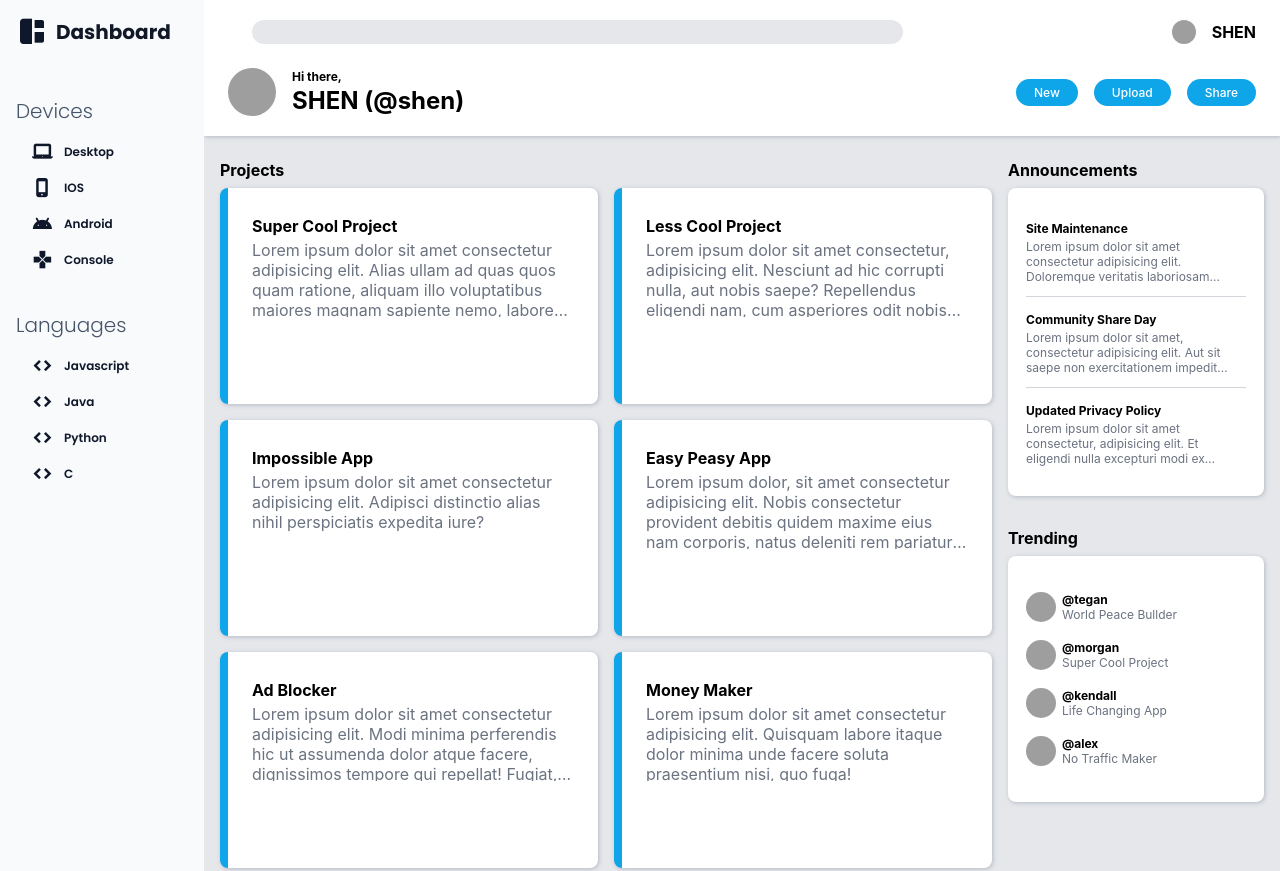
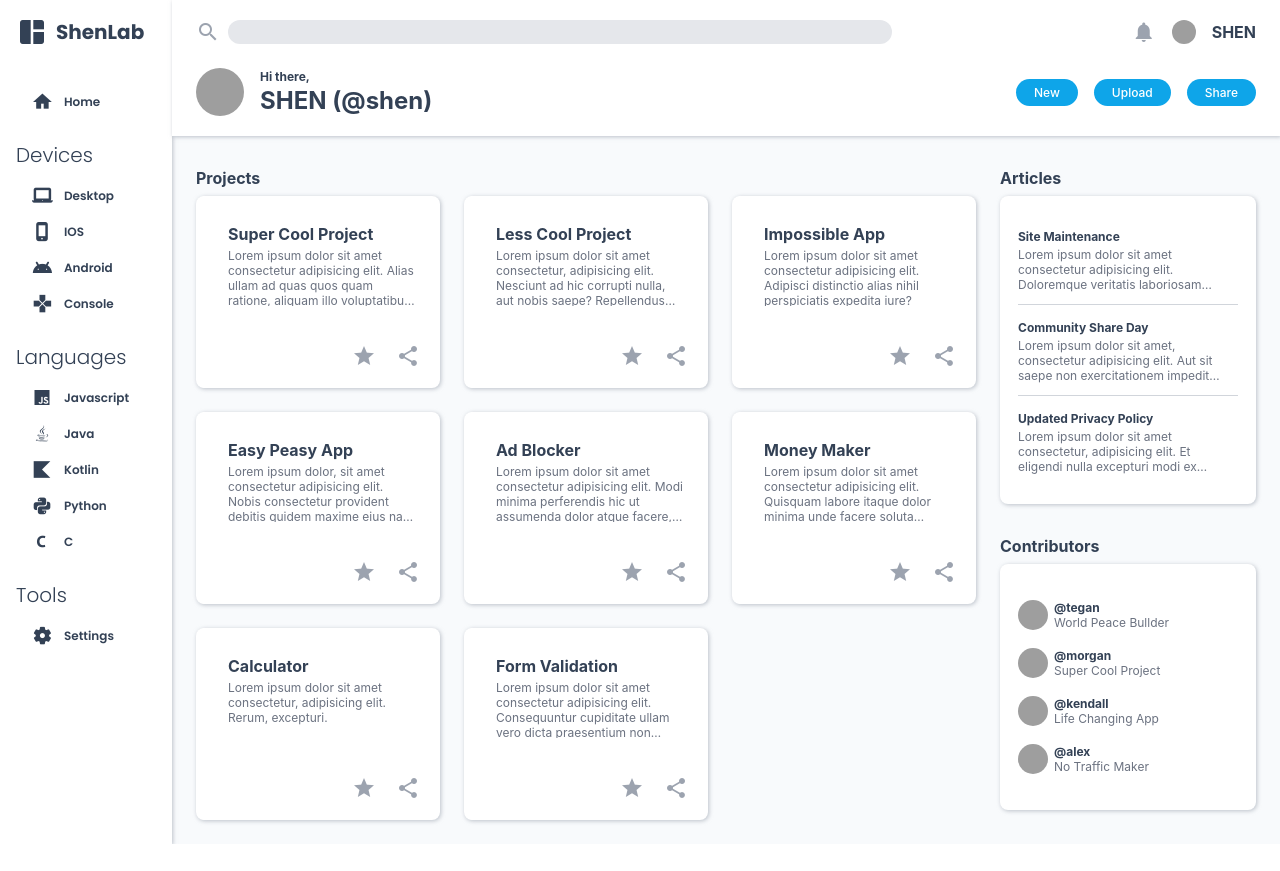
Before and after one commit to helloShen/lilypads-dashboard, a plain HTML site: page index.html in a window 1280 px wide. Shown: the top 871 px of the page. After the commit the page ends 844 px from the top, so only its background shows below. Drawn offline with Linux system fonts and the light colour scheme; grey boxes are pictures that could not be loaded; a web font is replaced by a local one.

Commit message:
v2.0 almost finish

```diff
--- a/css/main.css
+++ b/css/main.css
@@ -13,6 +13,17 @@
 :root {
     --black: #000000;
     --white: #ffffff;
+
+    --neutral-50: #fafafa;
+    --neutral-100: #f5f5f5;
+    --neutral-200: #e5e5e5;
+    --neutral-300: #d4d4d4;
+    --neutral-400: #a3a3a3;
+    --neutral-500: #737373;
+    --neutral-600: #525252;
+    --neutral-700: #404040;
+    --neutral-800: #262626;
+    --neutral-900: #171717;
 
     --slate-50: #f8fafc;
     --slate-100: #f1f5f9;
@@ -47,12 +58,13 @@
     --sky-800: #075985;
     --sky-900: #0c4a6e;
 
+    --yellow-400: #facc15;
+
     --shadow: #9ca3afaa;
 }
 
-/* remove this if you want to add your own icons */
-.icon {
-    /* background-color: var(--sky-100); */
+body {
+    color: var(--slate-700);
 }
 
 img {
@@ -108,61 +120,75 @@ img {
     grid-row: 1 / span 2;
     /* inner layout */
     font-family: 'Poppins';
-    color: var(--slate-900);
-    background-color: var(--slate-50);
+    background-color: var(--white);
+    box-shadow: 1px 1px 4px var(--shadow);
     z-index: 1;
 }
 
 .sidebar .title {
     font-size: 1.25rem;
     font-weight: lighter;
-    color: var(--slate-600);
     margin-left: 1rem;
     margin-bottom: .5rem;
 }
 
-.sidebar > .devices {
-    margin-bottom: 2rem;
+.sidebar a {
+    padding: 0 1rem;
+    border-right: .25rem solid var(--white);
+    color: var(--slate-700);
+    display: grid;
+    grid-template-columns: 2.25rem 6rem;
+    gap: .25rem;
+    align-items: center;
 }
 
-.sidebar a {
-    padding: 0 1rem;
-    border-right: .25rem solid var(--slate-50);
-    display: grid;
-    grid-template-columns: 2.25rem 8rem;
-    gap: .25rem;
-}
-
-.sidebar a:not(:first-child):hover {
-    background-color: var(--sky-200);
+.sidebar > div:not(.logo) a:hover {
+    background-color: var(--slate-200);
     color: var(--white);
     border-right: .25rem solid var(--sky-500);
 }
 
 .sidebar > .logo > a {
     padding: 1rem;
-    margin-bottom: 2rem;
+    margin-bottom: 1rem;
 }
 
-.sidebar span.icon {
+.sidebar > div:not(:first-child):not(:last-child) {
+    margin: 1.25rem 0;
+}
+
+.sidebar > div:not(.logo) i.material-icons {
     font-size: 1.25rem;
+    line-height: 1.25rem;
     font-weight: bold;
     margin: .5rem;
     margin-left: 1rem;
-    color: var(--slate-900);
 }
 
-.sidebar > .logo span.icon {
-    font-size: 2rem;
-    margin: 0;
+.sidebar > div:not(.logo) i.mdi {
+    font-size: 1.25rem;
+    line-height: 1.25rem;
+    font-weight: bold;
+    margin: .5rem;
+    margin-left: 1rem;
 }
 
-.sidebar span.name {
+.sidebar > :not(.logo) span.name {
     font-size: .75rem;
     font-weight: 600;
     line-height: 1.25rem;
     margin: .5rem;
-    color: var(--slate-900);
+}
+
+.sidebar > div:not(.logo) >a:hover i.material-icons,
+.sidebar > div:not(.logo) >a:hover i.mdi,
+.sidebar > div:not(.logo) >a:hover span.name {
+    color: var(--sky-500);
+}
+
+.sidebar > .logo i.material-icons {
+    font-size: 2rem;
+    margin: 0;
 }
 
 .sidebar .logo span.name {
@@ -170,7 +196,6 @@ img {
     font-weight: bold;
     line-height: 2rem;
     margin: 0;
-    color: var(--gray-900);
 }
 
 
@@ -188,6 +213,7 @@ img {
     grid-template-rows: 2rem 3.5rem;
     gap: 1rem;
     align-items: center;
+    z-index: 1;
 }
 
 .search {
@@ -197,9 +223,11 @@ img {
     gap: .5rem;
 }
 
-.search > .icon {
-    width: 1rem;
-    height: 1rem;
+.search > i {
+    width: 1.5rem;
+    height: 1.5rem;
+    cursor: pointer;
+    color: var(--gray-400);
 }
 
 .search > textarea {
@@ -220,9 +248,11 @@ img {
     grid-auto-flow: column;
 }
 
-.profile > .icon {
-    width: 1rem;
-    height: 1rem;
+.profile > i {
+    width: 1.5rem;
+    height: 1.5rem;
+    cursor: pointer;
+    color: var(--gray-400);
 }
 
 .profile > .logo {
@@ -285,13 +315,12 @@ img {
     /* global layout */
     grid-column: 2 / span 1;
     grid-row: 2 / span 1;
-    background-color: var(--gray-200);
+    background-color: var(--slate-50);
     /* inner layout */
     display: grid;
     grid-template-columns: 1fr 16rem;
-    gap: 1rem;
-    padding: 1rem;
-    z-index: -1;
+    gap: 1.5rem;
+    padding: 1.5rem;
 }
 
 .line-clamp-3 {
@@ -331,6 +360,14 @@ img {
     font-size: .75rem;
 }
 
+.right-col .card {
+    cursor: pointer;
+}
+
+.right-col .card .title:hover {
+    color: var(--sky-500);
+}
+
 .right-col .card .user {
     height: 2.5em;
     margin: 1.5em 0;
@@ -365,22 +402,34 @@ img {
 
 .projects {
     display: grid;
-    grid-template-columns: repeat(auto-fit, minmax(16rem, 1fr));
-    gap: 1rem;
+    grid-template-columns: repeat(auto-fit, minmax(14rem, 1fr));
+    gap: 1.5rem;
     align-content: start;
 }
 
 .projects > .card {
     /* global layout */
-    height: 13.5rem;
-    border-left: .5em solid var(--sky-500);
+    height: 12rem;
+    border-left: .5em solid var(--white);
     /* inner layout */
     display: grid;
     grid-template-rows: auto auto 1fr;
     align-content: start;
+    /* inner style */
+    cursor: pointer;
+    user-select: none;
+}
+
+.projects > .card:hover {
+    border-left: .5em solid var(--sky-500);
+}
+
+.projects > .card:hover > .title {
+    color: var(--sky-500);
 }
 
 .projects > .card > .text {
+    font-size: .75rem;
     max-height: calc(4 * 1.2em); /* maximum 4 lines, default line height = 1.2 */
 }
 
@@ -392,7 +441,18 @@ img {
     gap: 1.5em;
 }
 
-.projects > .card > .controls > .icon {
+.projects > .card > .controls > i {
     width: 1.25rem;
     height: 1.25rem;
+    cursor: pointer;
+    user-select: none;
+    color: var(--gray-400);
 }
+
+.projects > .card > .controls > i:last-child:hover {
+    color: var(--sky-500);
+}
+
+.projects > .card > .controls > i.lighted {
+    color: var(--yellow-400);
+}
--- a/index.html
+++ b/index.html
@@ -13,64 +13,81 @@
       <div class="sidebar">
         <div class="logo">
           <a href="#">
-            <span class="icon material-icons">space_dashboard</span>
-            <span class="name">Dashboard</span>
+            <i class="material-icons">space_dashboard</i>
+            <span class="name">ShenLab</span>
           </a>
+        </div>
+        <div class="home">
+            <a href="#"
+            ><i class="material-icons">home</i
+            ><span class="name">Home</span></a
+            >
         </div>
         <div class="devices">
             <div class="title">Devices</div>
             <a href="#"
-            ><span class="icon material-icons">laptop_mac</span
+            ><i class="material-icons">laptop_mac</i
             ><span class="name">Desktop</span></a
             >
             <a href="#"
-            ><span class="icon material-icons">phone_iphone</span
+            ><i class="material-icons">phone_iphone</i
             ><span class="name">IOS</span></a
             >
             <a href="#"
-            ><span class="icon material-icons">android</span
+            ><i class="material-icons">android</i
             ><span class="name">Android</span
             ></a>
             <a href="#"
-            ><span class="icon material-icons">gamepad</span
+            ><i class="material-icons">gamepad</i
             ><span class="name">Console</span
             ></a>
         </div>
         <div class="languages">
             <div class="title">Languages</div>
             <a href="#"
-            ><span class="icon material-icons">code</span
+            ><i class="mdi mdi-language-javascript"></i
             ><span class="name">Javascript</span></a
             >
             <a href="#"
-            ><span class="icon material-icons">code</span
+            ><i class="mdi mdi-language-java"></i
             ><span class="name">Java</span></a
             >
             <a href="#"
-            ><span class="icon material-icons">code</span
+            ><i class="mdi mdi-language-kotlin"></i
+            ><span class="name">Kotlin</span></a
+            >
+            <a href="#"
+            ><i class="mdi mdi-language-python"></i
             ><span class="name">Python</span></a
             >
             <a href="#"
-            ><span class="icon material-icons">code</span
+            ><i class="mdi mdi-language-c"></i
             ><span class="name">C</span></a
+            >
+        </div>
+        <div class="tools">
+            <div class="title">Tools</div>
+            <a href="#"
+            ><i class="material-icons">settings</i
+            ><span class="name">Settings</span></a
             >
         </div>
       </div>
       <div class="header">
         <div class="search">
-          <div class="icon"></div>
-          <textarea name="search" id="search" cols="30" rows="1"></textarea>
+          <i class="material-icons">search</i>
+          <textarea name="search" id="search" cols="30" rows="1"> </textarea>
         </div>
         <div class="profile">
-          <div class="icon"></div>
+          <i class="material-icons">notifications</i>
           <div class="logo">
-            <img src="https://source.unsplash.com/random" alt="" />
+            <img src="https://source.unsplash.com/random?sig=1" alt="" />
           </div>
           <div class="name">SHEN</div>
         </div>
         <div class="greet">
           <div class="logo">
-            <img src="https://source.unsplash.com/random" alt="" />
+            <img src="https://source.unsplash.com/random?sig=1" alt="" />
           </div>
           <div class="hi">Hi there,</div>
           <div class="name">SHEN (@shen)</div>
@@ -94,9 +111,7 @@
                 consequuntur ducimus? Quibusdam, esse.
               </div>
               <div class="controls">
-                <div class="icon"></div>
-                <div class="icon"></div>
-                <div class="icon"></div>
+                <i class="material-icons">star</i><i class="material-icons">share</i>
               </div>
             </div>
             <div class="card">
@@ -108,9 +123,7 @@
                 perspiciatis excepturi ad! Mollitia!
               </div>
               <div class="controls">
-                <div class="icon"></div>
-                <div class="icon"></div>
-                <div class="icon"></div>
+                <i class="material-icons">star</i><i class="material-icons">share</i>
               </div>
             </div>
             <div class="card">
@@ -120,9 +133,7 @@
                 Adipisci distinctio alias nihil perspiciatis expedita iure?
               </div>
               <div class="controls">
-                <div class="icon"></div>
-                <div class="icon"></div>
-                <div class="icon"></div>
+                <i class="material-icons">star</i><i class="material-icons">share</i>
               </div>
             </div>
             <div class="card">
@@ -143,9 +154,7 @@
                 voluptas ratione?
               </div>
               <div class="controls">
-                <div class="icon"></div>
-                <div class="icon"></div>
-                <div class="icon"></div>
+                <i class="material-icons">star</i><i class="material-icons">share</i>
               </div>
             </div>
             <div class="card">
@@ -159,9 +168,7 @@
                 alias quia! Tenetur error blanditiis voluptas aperiam?
               </div>
               <div class="controls">
-                <div class="icon"></div>
-                <div class="icon"></div>
-                <div class="icon"></div>
+                <i class="material-icons">star</i><i class="material-icons">share</i>
               </div>
             </div>
             <div class="card">
@@ -172,9 +179,7 @@
                 praesentium nisi, quo fuga!
               </div>
               <div class="controls">
-                <div class="icon"></div>
-                <div class="icon"></div>
-                <div class="icon"></div>
+                <i class="material-icons">star</i><i class="material-icons">share</i>
               </div>
             </div>
             <div class="card">
@@ -184,9 +189,7 @@
                 excepturi.
               </div>
               <div class="controls">
-                <div class="icon"></div>
-                <div class="icon"></div>
-                <div class="icon"></div>
+                <i class="material-icons">star</i><i class="material-icons">share</i>
               </div>
             </div>
             <div class="card">
@@ -201,16 +204,14 @@
                 impedit officia eveniet autem iusto necessitatibus doloremque.
               </div>
               <div class="controls">
-                <div class="icon"></div>
-                <div class="icon"></div>
-                <div class="icon"></div>
+                <i class="material-icons">star</i><i class="material-icons">share</i>
               </div>
             </div>
           </div>
         </div>
         <div class="right-col">
           <div class="block">
-            <div class="title">Announcements</div>
+            <div class="title">Articles</div>
             <div class="card">
               <div class="section">
                 <div class="title">Site Maintenance</div>
@@ -239,32 +240,32 @@
             </div>
           </div>
           <div class="block">
-            <div class="title">Trending</div>
+            <div class="title">Contributors</div>
             <div class="card">
               <div class="user">
                 <div class="logo">
-                  <img src="https://source.unsplash.com/random" alt="" />
+                  <img src="https://source.unsplash.com/random?sig=2" alt="" />
                 </div>
                 <div class="id">@tegan</div>
                 <div class="slogen">World Peace Bullder</div>
               </div>
               <div class="user">
                 <div class="logo">
-                  <img src="https://source.unsplash.com/random" alt="" />
+                  <img src="https://source.unsplash.com/random?sig=3" alt="" />
                 </div>
                 <div class="id">@morgan</div>
                 <div class="slogen">Super Cool Project</div>
               </div>
               <div class="user">
                 <div class="logo">
-                  <img src="https://source.unsplash.com/random" alt="" />
+                  <img src="https://source.unsplash.com/random?sig=4" alt="" />
                 </div>
                 <div class="id">@kendall</div>
                 <div class="slogen">Life Changing App</div>
               </div>
               <div class="user">
                 <div class="logo">
-                  <img src="https://source.unsplash.com/random" alt="" />
+                  <img src="https://source.unsplash.com/random?sig=5" alt="" />
                 </div>
                 <div class="id">@alex</div>
                 <div class="slogen">No Traffic Maker</div>
--- a/js/main.js
+++ b/js/main.js
@@ -0,0 +1,5 @@
+const stars = document.querySelectorAll('.projects > .card > .controls > i:first-child');
+
+stars.forEach((star) => {
+    star.addEventListener('click', () => star.classList.toggle('lighted'));
+});
```
